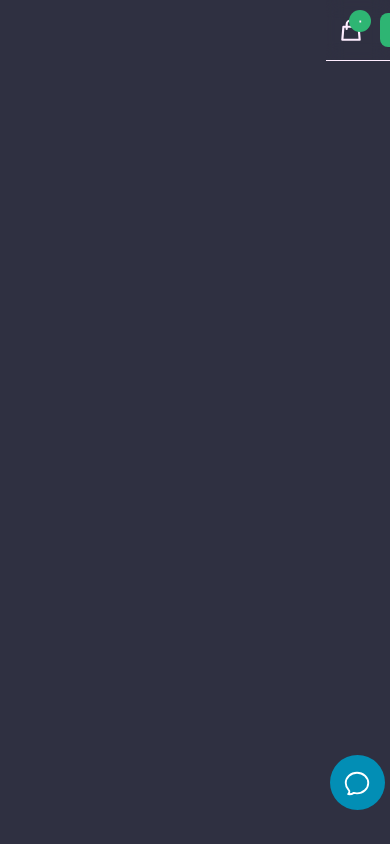
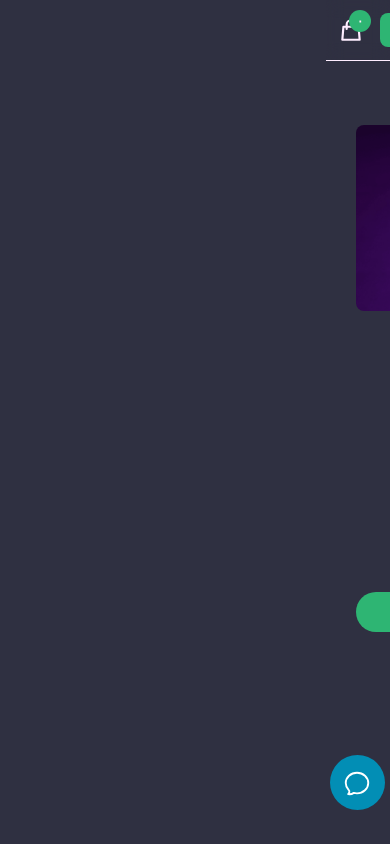
Before and after one commit to sohseyedi-web/Sabz-Learn-Clone, a React (Vite) app: page /products/0 in a window 390 px wide. Built offline with nearby package versions, Linux system fonts and the light colour scheme; a small style sheet from the web is missing.

Commit message:
responsive full

```diff
--- a/package.json
+++ b/package.json
@@ -9,6 +9,9 @@
     "preview": "vite preview"
   },
   "dependencies": {
+    "@emotion/react": "^11.11.1",
+    "@emotion/styled": "^11.11.0",
+    "@mui/material": "^5.14.0",
     "bootstrap": "^5.3.0",
     "react": "^18.2.0",
     "react-dom": "^18.2.0",
--- a/src/components/cart/Cart.jsx
+++ b/src/components/cart/Cart.jsx
@@ -1,10 +1,7 @@
 import "./Cart.scss";
 import Container from "./../../container/Container";
 import Empty from "./../common/empty/Empty";
-import {
-  toPersianNumbers,
-  toPersianNumbersWithComma,
-} from "./../../utils/toPersianNumber";
+import { toPersianNumbersWithComma } from "./../../utils/toPersianNumber";
 import { useProductDispatch, useProduct } from "../../context/ProductProvider";
 import { toast } from "react-hot-toast";
 import * as RiIcon from "react-icons/ri";
@@ -65,7 +62,7 @@
                           <RiIcon.RiAddLine />
                         </button>
                         <span className="cart-container__details-box__left-quantity">
-                          {toPersianNumbers(cart.quantity)}
+                          {toPersianNumbersWithComma(cart.quantity)}
                         </span>
                         <button onClick={() => removeItem(cart)}>
                           <RiIcon.RiSubtractFill />
--- a/src/components/singlepage/Single.jsx
+++ b/src/components/singlepage/Single.jsx
@@ -1,10 +1,68 @@
-import './Single.scss'
-import Container from './../../container/Container';
+import "./Single.scss";
+import Container from "./../../container/Container";
+import { Link, useParams } from "react-router-dom";
+import { toPersianNumbersWithComma } from "./../../utils/toPersianNumber";
+import { checkInCart } from "./../../utils/checkInCart";
+import {
+  useProduct,
+  useProductDispatch,
+} from "./../../context/ProductProvider";
+import { toast } from "react-hot-toast";
 
 const Single = () => {
+  const { id } = useParams();
+  const { data, products } = useProduct();
+  const dispatch = useProductDispatch();
+
+  const addItem = (item, cart) => {
+    if (checkInCart(products, cart)) {
+      navigate("/cart");
+    } else {
+      dispatch({ type: "ADD_ITEM", payload: item });
+      toast.success("دوره به سبد خرید افزوده شد");
+    }
+  };
+
   return (
-    <Container>Single</Container>
-  )
-}
+    <Container>
+      <section className="single">
+        <div className="container single-container">
+          <div className="single-container__cover">
+            <img src={data[id].cover} alt={data[id].title} />
+          </div>
+          <div className="single-container__details">
+            <div className="single-container__details-title">
+              نام دوره : <span>{data[id].title}</span>
+            </div>
+            <div className="single-container__details-price">
+              قیمت : <span>{toPersianNumbersWithComma(data[id].price)}</span>{" "}
+              تومان
+            </div>
+            <div className="single-container__details-price">
+              مدرس : <span>سبزلرن </span>
+            </div>
+            <p className="single-container__details-desc">
+              تعداد <span>{toPersianNumbersWithComma(data[id].student)}</span>{" "}
+              نفر این دوره را خریداری کردند.
+            </p>
+            <div className="single-container__details-buttons">
+              <Link to={"/products"}>مشاهده دروس</Link>
+              <button
+                onClick={() => addItem(data[id], data[id])}
+                className={
+                  checkInCart(products, data[id])
+                    ? "single-container__details-buttons__cart btn-cart"
+                    : "single-container__details-buttons__cart"
+                }
+              >
+                {checkInCart(products, data[id]) ? "ادامه سفارش" : "ثبت نام"}
+              </button>
+            </div>
+          </div>
+        </div>
+      </section>
+    </Container>
+  );
+};
 
-export default Single
+export default Single;
--- a/src/components/singlepage/Single.scss
+++ b/src/components/singlepage/Single.scss
@@ -0,0 +1,91 @@
+.single {
+  padding: 3rem 0;
+
+  &-container {
+    display: flex;
+
+    &__cover {
+      width: 35%;
+
+      img {
+        width: 100%;
+        object-fit: cover;
+        border-radius: 0.5rem;
+      }
+    }
+    &__details {
+      color: #ffeeff;
+      width: 70%;
+      margin-right: 1rem;
+
+      &-title {
+        font-size: 1.2rem;
+        font-weight: 500;
+        margin-bottom: 1.2rem;
+      }
+      &-price {
+        font-size: 1.2rem;
+        margin-bottom: 1.2rem;
+
+        span {
+          font-weight: bold;
+          color: #cdb187;
+        }
+      }
+      &-desc {
+        margin-bottom: 1.2rem;
+
+        font-size: 1.2rem;
+        font-weight: 400;
+
+        span {
+          font-weight: bold;
+          color: #cdb187;
+        }
+      }
+      &-buttons {
+        display: flex;
+        align-items: center;
+
+        a {
+          width: 150px;
+          height: 40px;
+          border: none;
+          border-radius: 1.5rem;
+          display: flex;
+          align-items: center;
+          justify-content: center;
+          background-color: #cdb187;
+          color: #252525;
+          box-shadow: rgba(0, 0, 0, 0.16) 0px 1px 4px;
+          font-size: 1.1rem;
+          margin-left: 1rem;
+        }
+        &__cart {
+          width: 250px;
+          height: 40px;
+          background-color: #2eb573;
+          border: none;
+          border-radius: 1.5rem;
+          color: #ffeeff;
+          transition: all 0.4s ease-in-out;
+
+          &.btn-cart {
+            background-color: #7e57c2;
+            transition: all 0.4s ease-in-out;
+          }
+        }
+      }
+    }
+
+    @media screen and (max-width: 992px) {
+      flex-direction: column;
+
+      &__cover,
+      &__details {
+        width: 90%;
+        margin: 1rem auto;
+      }
+    }
+  }
+}
--- a/src/context/ProductReducer.jsx
+++ b/src/context/ProductReducer.jsx
@@ -55,6 +55,7 @@
         return { ...state, data: filterItems };
       }
     }
+
     default:
       return state;
   }
--- a/src/data/dataItem.js
+++ b/src/data/dataItem.js
@@ -20,7 +20,8 @@
 
 const dataItem = [
   {
-    id: uuidv4(),
+    id: 0,
+    courseId: uuidv4(),
     cover: Redux,
     title: "آموزش تخصصی Redux مقدماتی تا پیشرفته",
     price: "700000",
@@ -29,8 +30,9 @@
     quantity: 0,
   },
   {
-    id: uuidv4(),
-    cover: NextjsIcon,
+    id: 1,
+    courseId: uuidv4(),
+    cover: Nextjs,
     title: "آموزش Next.js بصورت پروژه محور",
     price: "850000",
     student: 1015,
@@ -38,7 +40,8 @@
     quantity: 0,
   },
   {
-    id: uuidv4(),
+    id: 2,
+    courseId: uuidv4(),
     cover: Reactjs,
     title: "آموزش ۲۰ کتابخانه کاربردی ReactJS برای بازارکار",
     price: "700000",
@@ -47,7 +50,8 @@
     quantity: 0,
   },
   {
-    id: uuidv4(),
+    id: 3,
+    courseId: uuidv4(),
     cover: Github,
     title: "آموزش git و github",
     price: "340000",
@@ -56,7 +60,8 @@
     quantity: 0,
   },
   {
-    id: uuidv4(),
+    id: 4,
+    courseId: uuidv4(),
     cover: Tyescript,
     title: "آموزش کاربردی Typescript بصورت پروژه محور",
     price: "900000",
@@ -65,7 +70,8 @@
     quantity: 0,
   },
   {
-    id: uuidv4(),
+    id: 5,
+    courseId: uuidv4(),
     cover: Tailwind,
     title: "آموزش جامع و پروژه محور Tailwind css",
     price: "350000",
@@ -74,7 +80,8 @@
     quantity: 0,
   },
   {
-    id: uuidv4(),
+    id: 6,
+    courseId: uuidv4(),
     cover: JavaScript,
     title: "پروژه های تخصصی با جاوا اسکریپت برای بازار کار",
     price: "675000",
@@ -83,7 +90,8 @@
     quantity: 0,
   },
   {
-    id: uuidv4(),
+    id: 7,
+    courseId: uuidv4(),
     cover: Html,
     title: "200 پروژه با Html",
     price: "رایگان",
```
Also changed, not shown: 1 other file (tests, documents, lock files or other folders).
